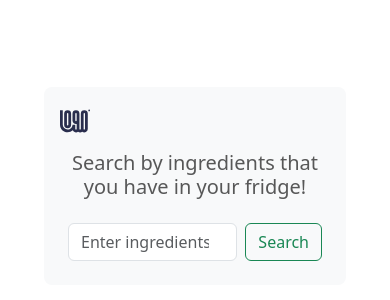
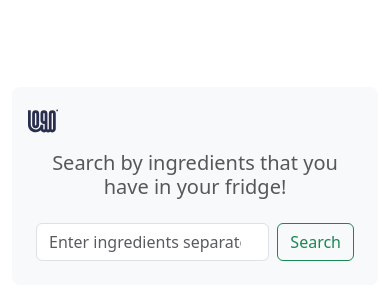
Before and after one commit to Chaveguapo/Yummdag, a React (Vite) app: page / in a window 390 px wide. Shown: the part 236-536 px from the top of the page. Built offline with nearby package versions, Linux system fonts and the light colour scheme.

Commit message:
Fixing bugs

```diff
--- a/src/App.css
+++ b/src/App.css
@@ -1,6 +1,6 @@
 #root {
   max-width: 1280px;
+  min-width: 250px;
   margin: 0 auto;
-  padding: 2rem;
   text-align: center;
 }
--- a/src/components/RecipeCard.tsx
+++ b/src/components/RecipeCard.tsx
@@ -16,33 +16,28 @@ export function RecipeCard({
   likes,
 }: RecipeProps) {
   return (
-    <div className="col-xs-10 col-md-4 col-sm-">
-      <div className="container-fluid-md ">
+    <div className="col-sm-12 col-lg-4">
+      <div className="container-fluid-md  ">
         <section>
-          <div className="shadow bg-body-tertiary">
+          <div className="shadow bg-body-tertiary card border-secondary mb-3 align-items-stretch ">
             <img
               src={image}
               alt={title}
               className="card-img-top img-fluid rounded-5 rounded-top-0"
             />
             <div className="card-block p-2">
-              <h6>
-                <a href="#" className="text-dark card-title">
+              <h6 className="p-2">
+                <a href="#" className="text-dark card-title p-1">
                   {title}
                 </a>
               </h6>
-              <div className="medium text-muted mb-0">
-                <div className="d-flex justify-content-center">
-                  <span className="material-icons">favorite</span>
-                  <span className="p-2 ">{likes}</span>
-                </div>
-                <p className="text-center card-text fs-6 fw-normal">
-                  Lorem ipsum dolor sit amet, consectetur adipisicing elit
-                </p>
+              <div className="d-flex flex-wrap justify-content-center">
+                <span className="material-icons">favorite</span>
+                <span className="px-2">{likes}</span>
               </div>
-              <div className="d-flex align-items-center justify-content-between rounded-pill bg-light px-3 py-2 mt-4 ">
-                <p className="small mb-0">
-                  <span className="font-weight-bold text-center ">
+              <div className="d-flex align-items-center  rounded-pill bg-light ">
+                <p className="small mb-0 card-body ">
+                  <span className="font-weight-bold ">
                     This recipe has {missedIngredientCount} missed ingredients
                     like:
                   </span>
@@ -61,7 +56,7 @@ export function RecipeCard({
               <div className="py-2 px-2 text-right">
                 <button
                   type="button"
-                  className="btn btn-outline-success"
+                  className="btn btn-outline-success px-4 "
                   onClick={() => alert("More recipe details coming soon!")}
                 >
                   See more!
--- a/src/index.css
+++ b/src/index.css
@@ -4,13 +4,8 @@
   font-weight: 400;
 
   color-scheme: light dark;
-  color: rgba(255, 255, 255, 0.87);
+  color: rgba(247, 247, 247, 0.87);
   background-color: #242424;
-
-  font-synthesis: none;
-  text-rendering: optimizeLegibility;
-  -webkit-font-smoothing: antialiased;
-  -moz-osx-font-smoothing: grayscale;
 }
 
 a {
@@ -26,7 +21,7 @@ body {
   margin: 0;
   display: flex;
   place-items: center;
-  min-width: 320px;
+  min-width: 300px;
   min-height: 100vh;
 }
 
```
